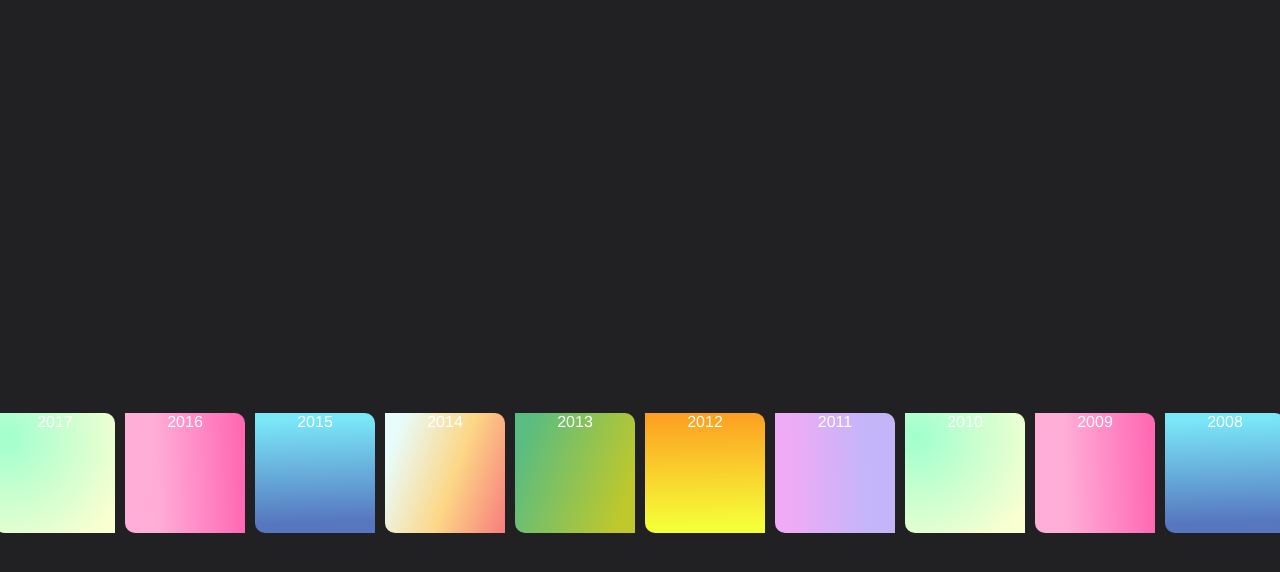
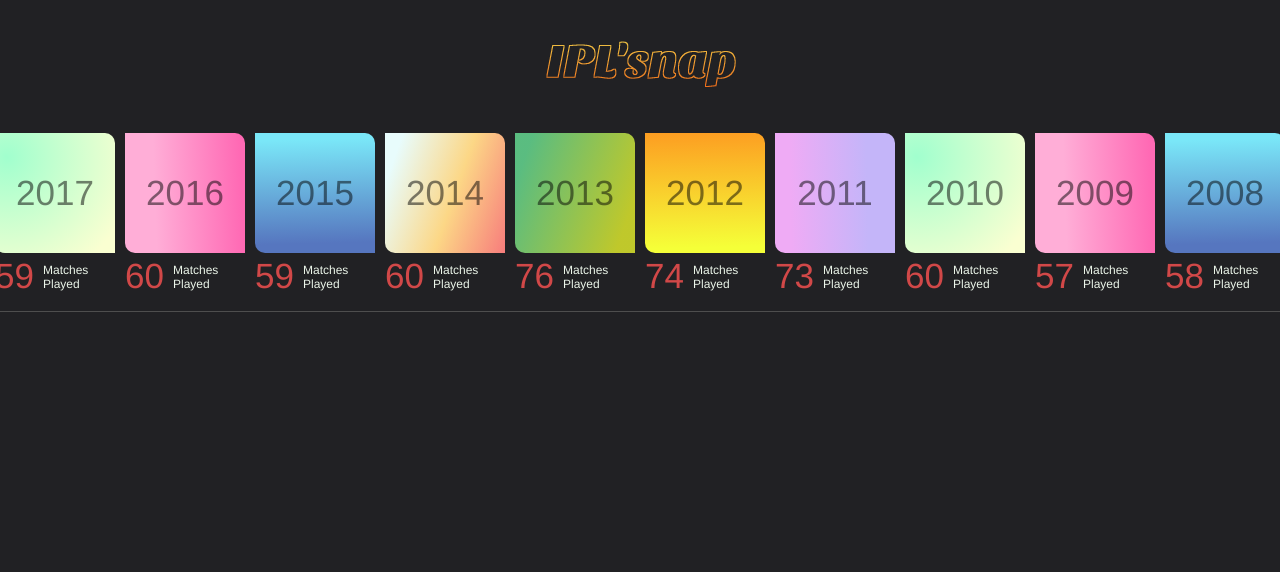
Before and after one commit to ymranx/IPLsnap, a Vue app: page /#/ in a window 1280 px wide. Shown: the top 572 px of the page. Built offline with nearby package versions, Linux system fonts and the light colour scheme.

Commit message:
[Imran] add season bar

```diff
--- a/src/App.vue
+++ b/src/App.vue
@@ -1,5 +1,6 @@
 <template>
   <div id="ipl-snap">
+    <div class="logo"></div>
     <router-view />
   </div>
 </template>
--- a/src/app.less
+++ b/src/app.less
@@ -11,4 +11,12 @@ body {
   -moz-osx-font-smoothing: grayscale;
   text-align: center;
   color: #2c3e50;
+  max-width: 1300px;
+  .logo {
+    height: 100px;
+    background-image: url('./assets/ipl.png');
+    background-repeat: no-repeat;
+    background-position-x: center;
+    margin-bottom: 20px;
+  }
 }
--- a/src/components/Dashboard/Dashboard.css
+++ /dev/null
@@ -1,4 +0,0 @@
-.section-top {
-  font-size: 30px;
-  min-height: 400px;
-}
--- a/src/components/Dashboard/Dashboard.js
+++ b/src/components/Dashboard/Dashboard.js
@@ -5,13 +5,14 @@ export default {
   components: {
     SeasonBar
   },
-  created() {
-    //  console.log(this.$store.getters.getDataBySeason(2009));
-  },
+  created() {},
 
   computed: {
     seasons() {
       return this.$store.getters.seasonYears;
+    },
+    seasonData() {
+      return this.$store.getters.seasonYears;
     }
   }
 };
--- /dev/null
+++ b/src/components/Dashboard/Dashboard.less
@@ -0,0 +1,16 @@
+.dashboard {
+  display: flex;
+  flex-direction: column;
+  .section-bottom {
+    display: flex;
+    min-height: 400px;
+    margin-top: 10px;
+    border-top: 1px solid #4e4e4e;
+    .left {
+      flex: 3.5;
+    }
+    .right {
+      flex: 1.5;
+    }
+  }
+}
--- a/src/components/Dashboard/Dashboard.vue
+++ b/src/components/Dashboard/Dashboard.vue
@@ -1,11 +1,14 @@
 <template>
   <div class="dashboard">
-    <div class="section-top"></div>
+    <div class="section-top">
+      <SeasonBar v-bind:seasons="seasons"></SeasonBar>
+    </div>
     <div class="section-bottom">
-      <SeasonBar v-bind:seasons="seasons"></SeasonBar>
+      <div class="left"></div>
+      <div class="right"></div>
     </div>
   </div>
 </template>
 
 <script type="text/javascript" src="./Dashboard.js"></script>
-<style scopend src="./Dashboard.css"></style>
+<style scopend lang="less" src="./Dashboard.less"></style>
--- a/src/components/SeasonBar/SeasonBar.js
+++ b/src/components/SeasonBar/SeasonBar.js
@@ -3,5 +3,11 @@ export default {
   props: ['seasons'],
   created() {
     //  console.log(this.$store.getters.getDataBySeason(2009));
+  },
+
+  methods: {
+    getByYear(year) {
+      return this.$store.getters.getDataBySeason(year);
+    }
   }
 };
--- a/src/components/SeasonBar/SeasonBar.less
+++ b/src/components/SeasonBar/SeasonBar.less
@@ -3,16 +3,39 @@
 .season-bar {
   display: flex;
   .season-pod {
+    margin: 5px;
+  }
+  .season-text {
+    color: @gray-1;
     height: 120px;
     width: 120px;
-    margin: 5px;
     border-top-right-radius: 10px;
     border-bottom-left-radius: 10px;
+    display: flex;
+    align-items: center;
+    justify-content: center;
+    font-size: 35px;
+    color: rgba(0, 0, 0, 0.5);
   }
-  .season-text {
-    color: #fff;
+  .matches {
+    display: flex;
+    .matches-count {
+      flex: 2;
+      color: #d14848;
+    font-size: 35px;
+    text-align: left;
+    margin-top: 3px;
+    }
+    .matches-text {
+      flex: 3;
+    text-align: left;
+    color: #ebf5e9;
+    font-size: 12px;
+    margin-top: 10px;
+
+    }
   }
-  @pods: 0, 1, 2, 3, 4, 5, 6, 7;
+@pods: 0, 1, 2, 3, 4, 5, 6, 7;
 
 each(@pods, {
   .pod-@{value} {
--- a/src/components/SeasonBar/SeasonBar.vue
+++ b/src/components/SeasonBar/SeasonBar.vue
@@ -1,11 +1,13 @@
 <template>
   <div class="season-bar">
-    <div
-      v-bind:class="`season-pod pod-${(idx) % 7}`"
-      v-for="(season, idx) in seasons"
-      :key="season"
-    >
-      <div class="season-text">{{season}}</div>
+    <div class="season-pod" v-for="(season, idx) in seasons" :key="season">
+      <div v-bind:class="`season-text  pod-${(idx) % 7}`">
+        <span>{{ season }}</span>
+      </div>
+      <div class="matches">
+        <div class="matches-count">{{getByYear(season).length}}</div>
+        <div class="matches-text">Matches Played</div>
+      </div>
     </div>
   </div>
 </template>
--- a/src/store/index.js
+++ b/src/store/index.js
@@ -30,6 +30,19 @@ export default new Vuex.Store({
     },
     seasonYears: (state) => {
       return Object.keys(state.iplSeasons).sort((cur, nxt) => nxt - cur);
+    },
+    teams: (state) => {
+      return [...new Set(state.datasets.map(({ team1 }) => team1))];
+    },
+    venue: (state) => {
+      return [
+        ...new Set(
+          state.datasets.map(({ venue, city }) => ({
+            venue,
+            city
+          }))
+        )
+      ];
     }
   },
   actions: {
--- a/src/variables.less
+++ b/src/variables.less
@@ -1,5 +1,7 @@
 @black-1: #212124;
 @black-2: #373737;
+
+@gray-1: #6f6f6f;
 
 @gradient-0: radial-gradient(
   circle farthest-corner at 10% 20%,
```
Also changed, not shown: src/assets/ipl.png (added), 1 other file (tests, documents, lock files or other folders).
